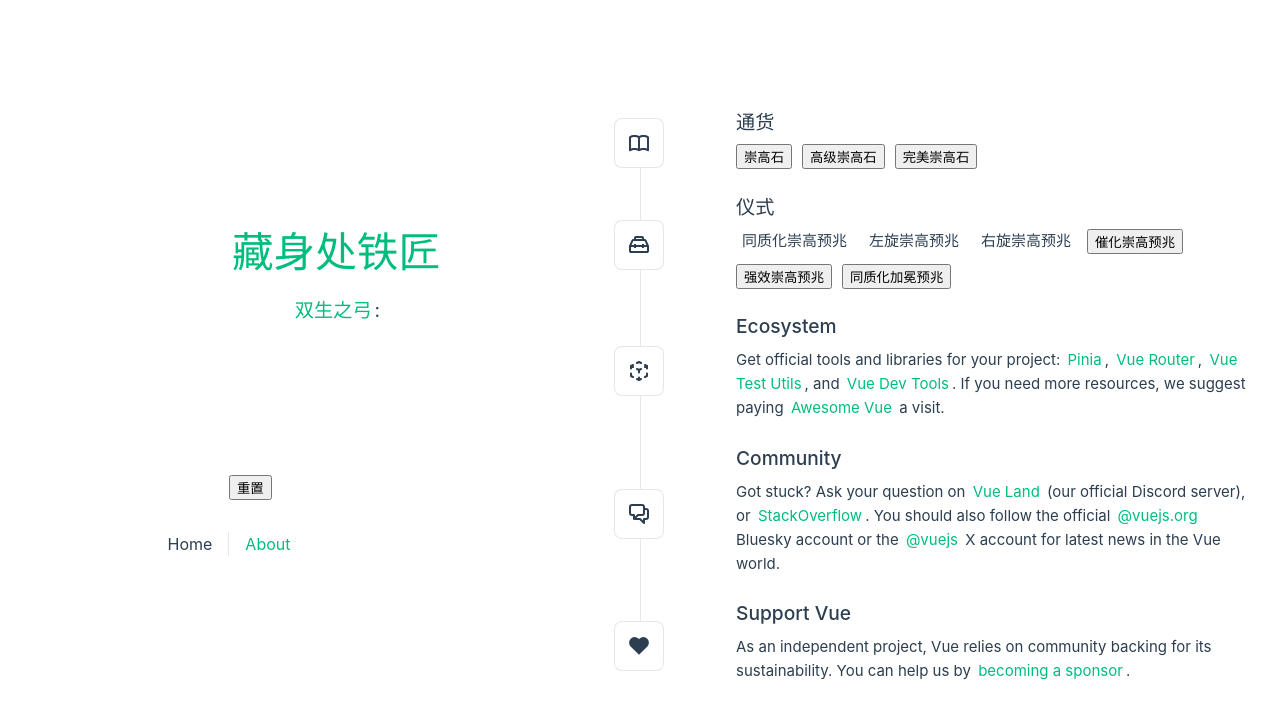
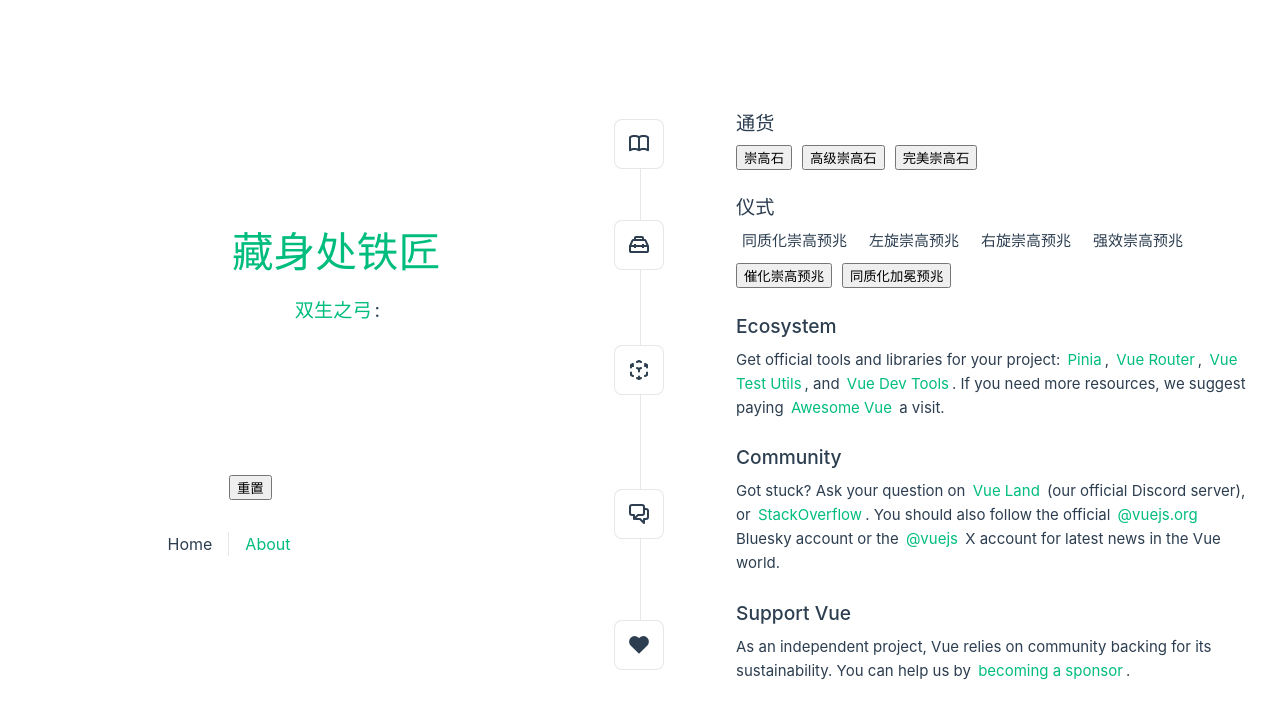
Before and after one commit to N1cholas/hidepoint-blacksmith, a Vue app: page / in a window 1280 px wide. Shown: the top 718 px of the page. Built offline with nearby package versions, Linux system fonts and the light colour scheme; the HTML template or start-up script is replaced by a standard one.

Commit message:
feat: add Omen component of greater exaltation

```diff
--- a/src/components/ExaltedOrb.vue
+++ b/src/components/ExaltedOrb.vue
@@ -4,8 +4,8 @@ import {
   modFamilyWeightedRandom,
   getModifier,
   filterModsFamilyByTags,
-  onlyGeneratePrefixModsFamily,
-  onlyGenerateSuffixModsFamily,
+  onlyPrefixModsFamily,
+  onlySuffixModsFamily,
 } from '../utils/utils'
 import _ from 'lodash'
 import { useBowNormalModsFamily } from '@/stores/bowNormalMods'
@@ -23,6 +23,7 @@ const itemState = useItemState()
 const omenState = useOmenState()
 
 const addModifier = (minimumLevel: number) => {
+  for (let i = 0; i < (omenState.omenConfig.greaterExaltation ? 2 : 1); i++) {
     let _modsFamily = normalMods.normalModsFamily
 
     _modsFamily = generateModsFamily(_modsFamily, itemState.modsFamily)
@@ -32,11 +33,11 @@ const addModifier = (minimumLevel: number) => {
     }
 
     if (omenState.omenConfig.sinistralExaltation) {
-    _modsFamily = onlyGeneratePrefixModsFamily(_modsFamily)
+      _modsFamily = onlyPrefixModsFamily(_modsFamily)
     }
 
     if (omenState.omenConfig.dextralExaltation) {
-    _modsFamily = onlyGenerateSuffixModsFamily(_modsFamily)
+      _modsFamily = onlySuffixModsFamily(_modsFamily)
     }
 
     if (_modsFamily.length) {
@@ -52,6 +53,7 @@ const addModifier = (minimumLevel: number) => {
       })
     }
   }
+}
 </script>
 <template>
   <button @click="addModifier(minimumLevel)">{{ name }}</button>
--- a/src/components/Tools.vue
+++ b/src/components/Tools.vue
@@ -34,8 +34,8 @@ import Omen from '@/components/Omen.vue'
       <Omen name="同质化崇高预兆" omenConfigKey="homogenisingExaltaion" />
       <Omen name="左旋崇高预兆" omenConfigKey="sinistralExaltation" />
       <Omen name="右旋崇高预兆" omenConfigKey="dextralExaltation" />
+      <Omen name="强效崇高预兆" omenConfigKey="greaterExaltation" />
       <button class="tools">催化崇高预兆</button>
-      <button class="tools">强效崇高预兆</button>
       <button class="tools">同质化加冕预兆</button>
     </div>
   </ToolWrapper>
--- a/src/stores/omenState.ts
+++ b/src/stores/omenState.ts
@@ -3,11 +3,14 @@ import type { OmenConfig } from '@/types/types'
 import { ref } from 'vue'
 
 export const useOmenState = defineStore('OmenState', () => {
-  const omenConfig = ref<OmenConfig>({
+  const initConfig = {
     homogenisingExaltaion: false,
     sinistralExaltation: false,
     dextralExaltation: false,
-  })
+    greaterExaltation: false,
+  }
+
+  const omenConfig = ref<OmenConfig>(initConfig)
 
   return { omenConfig }
 })
--- a/src/types/types.ts
+++ b/src/types/types.ts
@@ -37,4 +37,5 @@ export type OmenConfig = {
   homogenisingExaltaion: boolean
   sinistralExaltation: boolean
   dextralExaltation: boolean
+  greaterExaltation: boolean
 }
--- a/src/utils/utils.ts
+++ b/src/utils/utils.ts
@@ -116,7 +116,7 @@ export const filterModsFamilyByTags = (
   return result
 }
 
-export const onlyGeneratePrefixModsFamily = (
+export const onlyPrefixModsFamily = (
   modsFamily: WeightWrapper<Modifier[]>[],
 ): WeightWrapper<Modifier[]>[] => {
   return modsFamily.filter(
@@ -124,7 +124,7 @@ export const onlyGeneratePrefixModsFamily = (
   )
 }
 
-export const onlyGenerateSuffixModsFamily = (
+export const onlySuffixModsFamily = (
   modsFamily: WeightWrapper<Modifier[]>[],
 ): WeightWrapper<Modifier[]>[] => {
   return modsFamily.filter(
```
Lines whose indentation alone changed are shown as unchanged.
